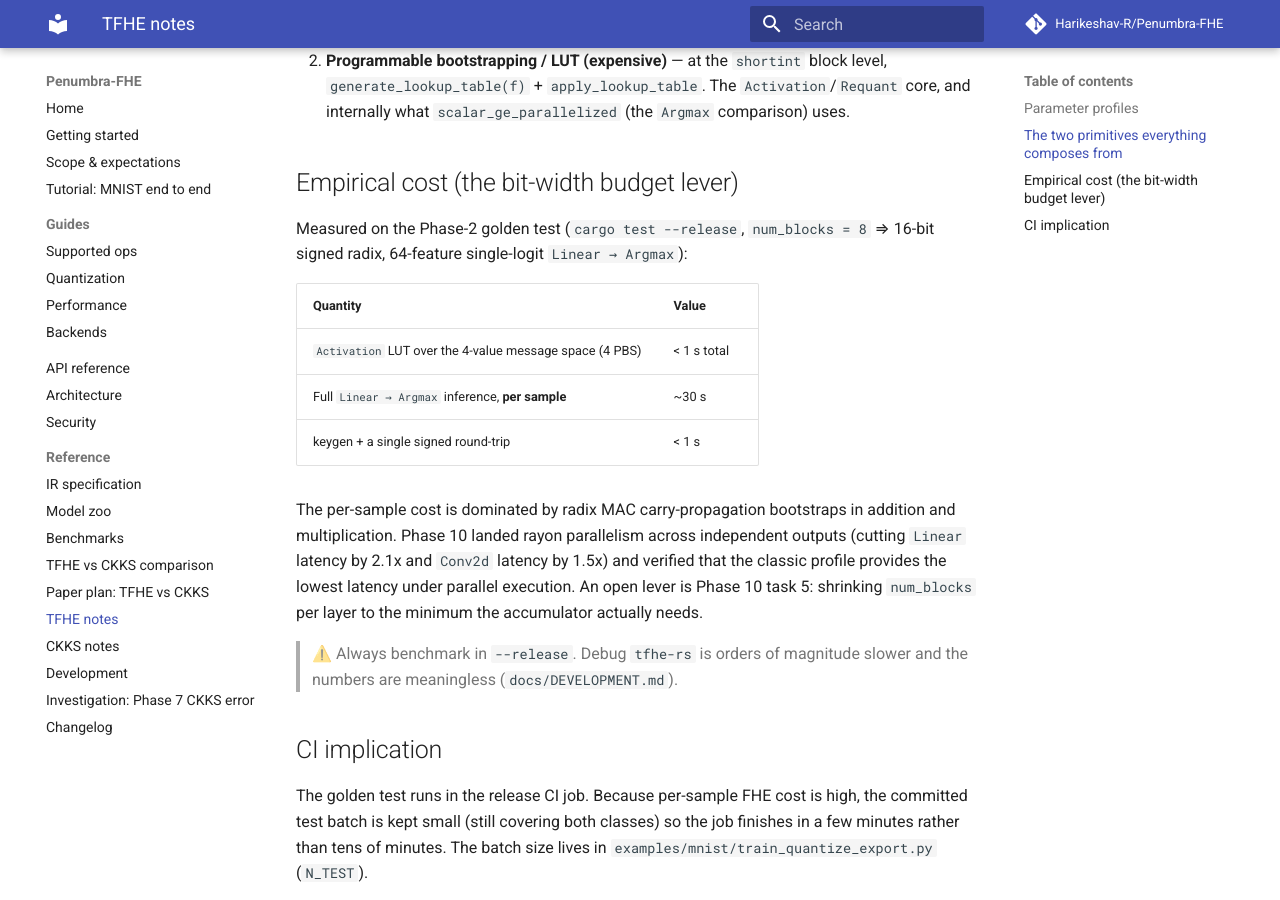
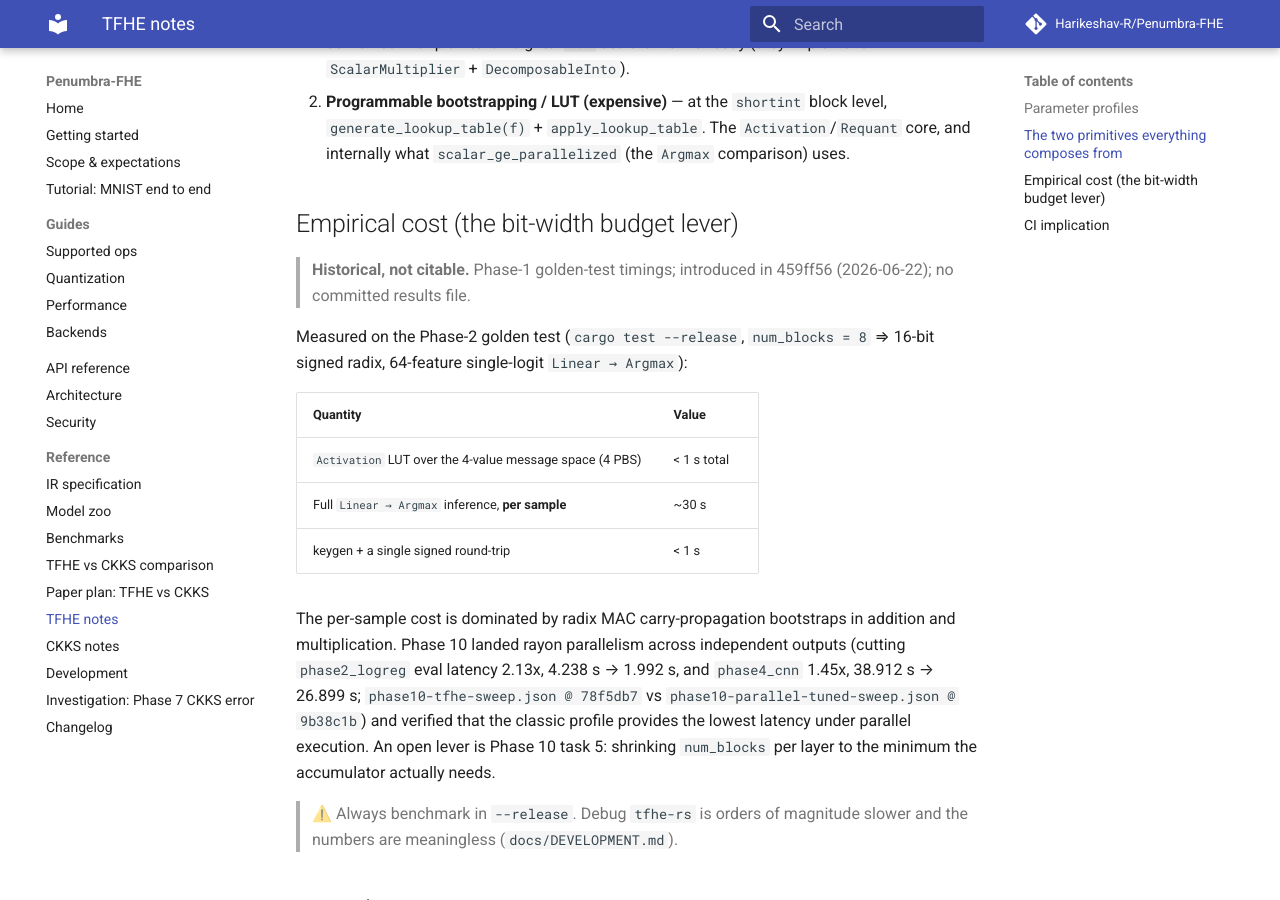
Before and after one commit to Harikeshav-R/Penumbra-FHE, an MkDocs documentation site: the page built from docs/NOTES-tfhe.md, in a window 1280 px wide and 900 px high, scrolled down 1280 px. Built offline with MkDocs 1.6.1 and Material for MkDocs 9.7.7, drawn with Linux system fonts in a browser that asks for light colours; comment, search, counter and statistics services are not loaded; some of the changed text lies outside the part shown.

Commit message:
docs(tfhe): trace parallelism figures and label Phase-1 timings historical

```diff
--- a/docs/NOTES-tfhe.md
+++ b/docs/NOTES-tfhe.md
@@ -22,6 +22,8 @@ holding security constant at $\ge 128$ bits ($p_{\text{fail}} \le 2^{-128}$) acr
 5. **`multibit4`:** `V1_8_PARAM_MULTI_BIT_GROUP_4_MESSAGE_2_CARRY_2_KS_PBS_TUNIFORM_2M128`. Multi-bit PBS,
    grouping factor 4. $p_{\text{fail}} = 2^{-134.345}$, algorithmic cost ~ 100, server key 302.07 MB.
 
+Server-key sizes: `phase10-param-sweep-<profile>.json` (committed in `9b38c1b`), binary MB.
+
 All multi-bit profiles enable `with_deterministic_execution()`: without deterministic execution,
 multi-bit blind rotation reduces across threads in non-deterministic order, causing ciphertext bytes
 to differ run-to-run. Decrypted values are exact either way, but reproducible bytes keep published
@@ -45,6 +47,8 @@ artifacts stable.
 
 ## Empirical cost (the bit-width budget lever)
 
+> **Historical, not citable.** Phase-1 golden-test timings; introduced in 459ff56 (2026-06-22); no committed results file.
+
 Measured on the Phase-2 golden test (`cargo test --release`, `num_blocks = 8` ⇒ 16-bit
 signed radix, 64-feature single-logit `Linear → Argmax`):
 
@@ -55,8 +59,7 @@ signed radix, 64-feature single-logit `Linear → Argmax`):
 | keygen + a single signed round-trip | < 1 s |
 
 The per-sample cost is dominated by radix MAC carry-propagation bootstraps in addition and
-multiplication. Phase 10 landed rayon parallelism across independent outputs (cutting `Linear`
-latency by 2.1x and `Conv2d` latency by 1.5x) and verified that the classic profile provides the
+multiplication. Phase 10 landed rayon parallelism across independent outputs (cutting `phase2_logreg` eval latency 2.13x, 4.238 s → 1.992 s, and `phase4_cnn` 1.45x, 38.912 s → 26.899 s; `phase10-tfhe-sweep.json @ 78f5db7` vs `phase10-parallel-tuned-sweep.json @ 9b38c1b`) and verified that the classic profile provides the
 lowest latency under parallel execution. An open lever is Phase 10 task 5: shrinking `num_blocks`
 per layer to the minimum the accumulator actually needs.
 
```
